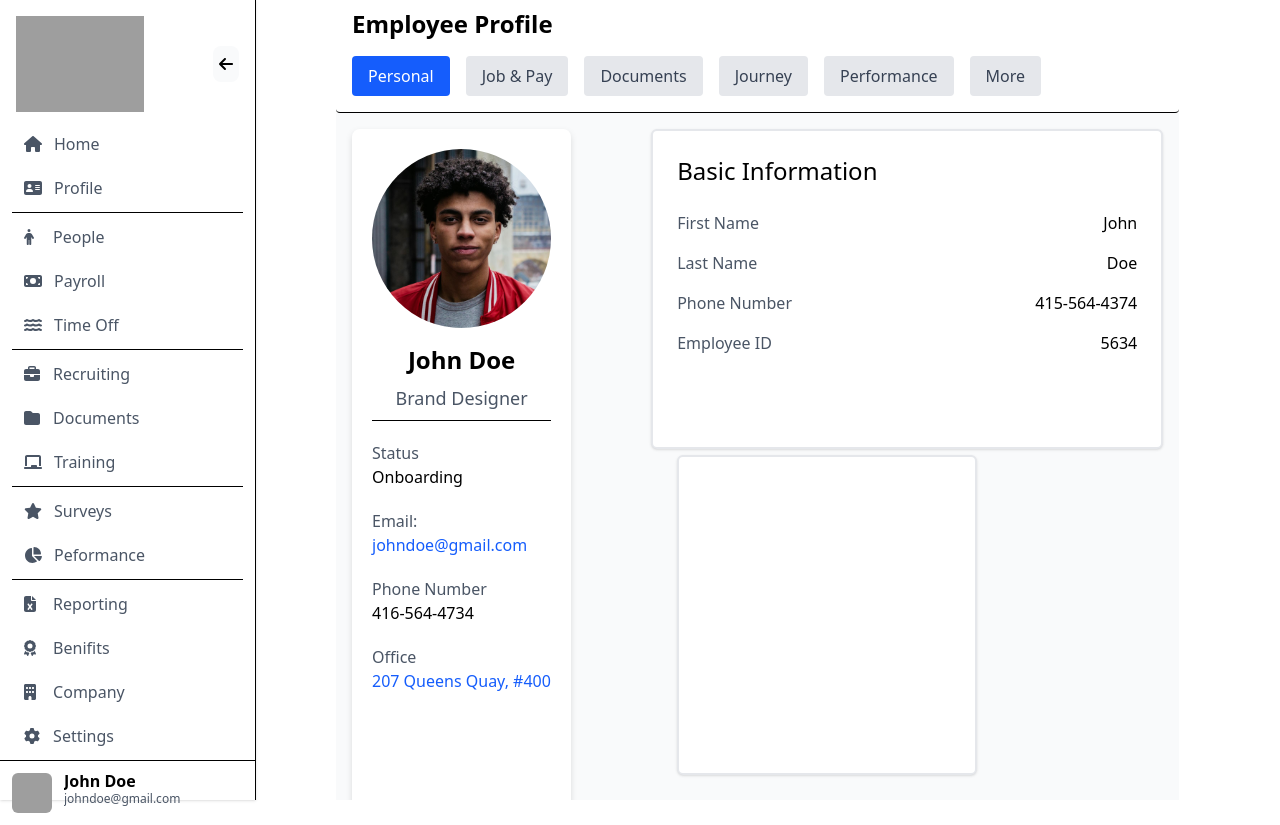
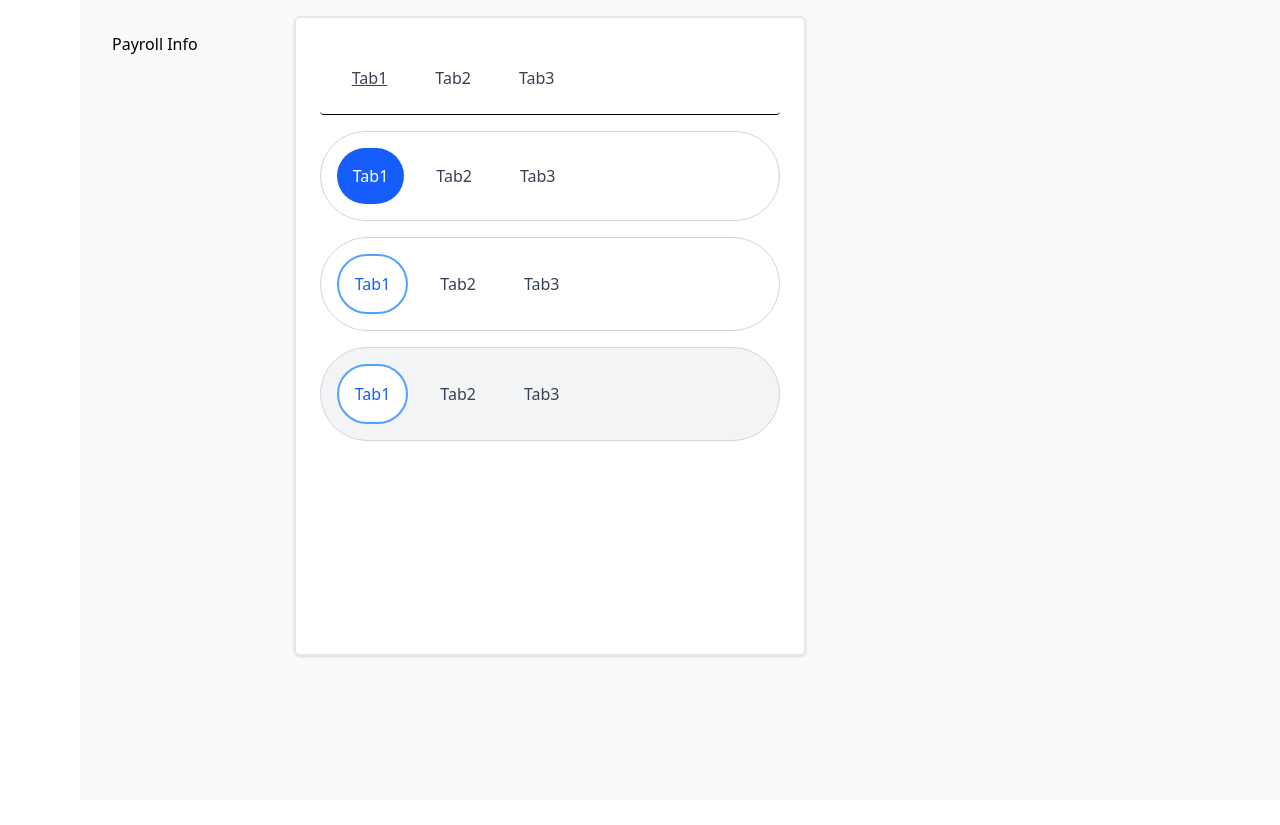
Before and after one commit to JayArch97/madeblu2, a React (Vite) app in the folder Madeblu/madeblu-test/: page / in a window 1280 px wide. After the commit the page ends 800 px from the top, so only its background shows below. Built offline with nearby package versions, Linux system fonts and the light colour scheme; grey boxes are pictures that could not be loaded.

Commit message:
updating for a second webpage

```diff
--- a/Madeblu/madeblu-test/Components/Cards.jsx
+++ b/Madeblu/madeblu-test/Components/Cards.jsx
@@ -1,5 +1,7 @@
 import ProfileCard from "./ProfileCard";
 import { useState } from "react";
+import { faPencil } from '@fortawesome/free-solid-svg-icons';
+import { FontAwesomeIcon } from '@fortawesome/react-fontawesome';
 
 // Placeholder components for other cards
 function PayrollCard() {
@@ -39,10 +41,9 @@ export default function Cards() {
         <>
         <div className="flex h-screen">
             <div className="w-20" />
-
-            <div className="flex flex-col flex-1">
-            <h2 className="text-2xl font-bold ml-4 mt-2">Employee Profile</h2>
-                <div className="flex space-x-4 p-4 border-b bg-white rounded-sm">
+             <div className="flex flex-col flex-1">
+                 <h2 className="text-2xl font-bold ml-4 mt-2">Employee Profile</h2>
+                     <div className="flex space-x-4 p-4 border-b bg-white rounded-sm">
                     {sections.map((section, index) => (
                         <button
                             key={index}
@@ -59,9 +60,12 @@ export default function Cards() {
                 </div>
 
                 <div className="flex flex-1 overflow-auto p-4 bg-gray-50">
-    {sections[activeSection].component}
+                {sections[activeSection].component}
 
-                <div className="ml-20 w-[40vw] min-w-[300px] h-[40vh] border-2 border-gray-200 bg-white p-6 rounded-md shadow-sm">
+                <div className="h-[100vh] grid-col-2 grid-rows-2">
+                <div className="ml-20 w-[40vw] min-w-[300px] h-[40vh] border-2 border-gray-200 bg-white p-6 rounded-md shadow-sm relative">
+                <p className="absolute top-5 right-0 size-16  ">{<FontAwesomeIcon icon={faPencil} />} </p>
+
                     <h2 className="text-2xl mb-6">Basic Information</h2>
 
                     <div className="space-y-4">
@@ -84,8 +88,31 @@ export default function Cards() {
                             <p className="text-gray-600">Employee ID</p>
                             <p className="font-medium">5634</p>
                         </div>
+
                     </div>
-                    <div className=" self-start mt-25 h-[40vh] w-[20vw] min-w-[300px] border-2 border-gray-200 bg-white p-6 rounded-md shadow-sm">
+                    </div>
+                    <div className="self-start ml-20 mt-5 h-[60vh] w-[40vw] min-w-[300px] border-2 border-gray-200 bg-white p-6 rounded-md shadow-sm relative">
+                    <p className="absolute top-5 right-0 size-16  ">  {<FontAwesomeIcon icon={faPencil} />}  </p>
+                    <h2 className="text-2xl mb-6">Personal Information</h2>
+
+                        <div className="space-y-4">
+                            <div className="flex justify-between">
+                                <p className="text-gray-600">Legal First Name</p>
+                                <p className="font-medium">Johnathan</p>
+                            </div>
+
+                            <div className="flex justify-between">
+                                <p className="text-gray-600"> Legal Last Name</p>
+                                <p className="font-medium">Doeber</p>
+                            </div>
+
+                            <div className="flex justify-between">
+                                <p className="text-gray-600">Phone Number</p>
+                                <p className="font-medium">415-564-4374</p>
+                            </div>
+
+                            </div>
+
                     </div>
                 </div>
 
--- a/Madeblu/madeblu-test/Components/MainPage.jsx
+++ b/Madeblu/madeblu-test/Components/MainPage.jsx
@@ -16,7 +16,7 @@ import { faAddressCard,
 import { FontAwesomeIcon } from '@fortawesome/react-fontawesome';
 import Sidebar, { SidebarItem } from "./Sidebar";
 import Cards from './Cards';
-import Container from './Containers'
+import SecondPage from './SecondPage';
 
 
 export default function EmployeeProfile(){
@@ -24,7 +24,7 @@ export default function EmployeeProfile(){
 
     return(
         <>
-            <div className="flex h-screen">
+            {/* <div className="flex h-screen">
 
             <Sidebar expanded={expanded} setExpanded={setExpanded}>
             <SidebarItem icon={<FontAwesomeIcon icon={faHome} />} text="Home" />
@@ -49,8 +49,8 @@ export default function EmployeeProfile(){
 
             </Sidebar>
             <Cards/>
-            <Container/>
-            </div>
+            </div> */}
+            <SecondPage />
         </>
     )
 }
--- a/Madeblu/madeblu-test/Components/ProfileCard.jsx
+++ b/Madeblu/madeblu-test/Components/ProfileCard.jsx
@@ -1,4 +1,4 @@
-    import stockProfileImage from '../src/assets/profile.jpeg'
+import stockProfileImage from '../src/assets/profile.jpeg'
 
     export default function ProfileCard() {
       return (
@@ -8,7 +8,7 @@
                     src={stockProfileImage}
                     alt="Profile"
                 />
-                <h2 className="font-bold text-2xl mt-4">John Doe</h2>
+                <h2 className="font-bold text-2xl ">John Doe</h2>
                 <h3 className="text-lg font-medium text-gray-600 mb-2 mt-2">Brand Designer</h3>
                 <hr/>
                 <p className='text-gray-600 text-left self-start mt-5'>Status</p>
--- /dev/null
+++ b/Madeblu/madeblu-test/Components/SecondPage.jsx
@@ -0,0 +1,112 @@
+import { useState } from "react";
+
+function Tab1() {
+    return <div className="p-4">Payroll Info</div>;
+}
+function Tab2() {
+    return <div className="p-4">Time Off Info</div>;
+}
+
+function Tab3() {
+    return <div className="p-4">Journey Info</div>;
+}
+
+const sections = [
+    { name: "Tab1", component: <Tab1 /> },
+    { name: "Tab2", component: <Tab2 /> },
+    { name: "Tab3", component:   <Tab3 /> },
+
+
+
+];
+
+export default function SecondPage(){
+    const [activeSection, setActiveSection] = useState(0);
+    const types = ["Cash", "Credit Card", "Bitcoin"];
+
+
+    return (
+    <div className="container mx-auto">
+        <div className="flex h-screen">
+             <div className="w-20" />
+               <div className="flex flex-col flex-1">
+
+                  <div className="flex flex-1 overflow-auto p-4 bg-gray-50">
+                    {sections[activeSection].component}
+
+                    <div className="h-[100vh] grid-col-2 grid-rows-2">
+
+                    <div className="ml-20 w-[40vw] min-w-[300px] h-[80vh] border-2 border-gray-200 bg-white p-6 rounded-md shadow-sm relative">
+                    <p className="absolute top-5 right-0 size-16  "> </p>
+
+                    <div className="flex space-x-4 p-4 border-b bg-white rounded-sm">
+                    {sections.map((section, index) => (
+                        <button
+                            key={index}
+                            className={`px-4 py-2 rounded ${
+                                activeSection === index
+                                    ? "bg-white-600 text-gray-700 underline"
+                                    : "bg-white-200 text-gray-700"
+                            }`}
+                            onClick={() => setActiveSection(index)}
+                        >
+                            {section.name}
+                        </button>
+                    ))}
+                      </div>
+
+                        <div className="flex space-x-4 p-4  bg-white  border-gray-300 border-1 rounded-full mt-4">
+                        {sections.map((section, index) => (
+                            <button
+                                key={index}
+                                className={`px-4 py-2 rounded ${
+                                    activeSection === index
+                                        ? "bg-blue-600  text-white rounded-full px-4 py-4"
+                                        : "bg-white-200 text-gray-700"
+                                }`}
+                                onClick={() => setActiveSection(index)}
+                            >
+                                {section.name}
+                            </button>
+                        ))}
+                      </div>
+                      <div className="flex space-x-4 p-4  bg-white  border-gray-300 border-1 rounded-full mt-4">
+                        {sections.map((section, index) => (
+                            <button
+                                key={index}
+                                className={`px-4 py-2 rounded ${
+                                    activeSection === index
+                                        ? "bg-white border-blue-400 border-2  text-blue-600 rounded-full px-4 py-4"
+                                        : "bg-white-200 text-gray-700"
+                                }`}
+                                onClick={() => setActiveSection(index)}
+                            >
+                                {section.name}
+                            </button>
+                        ))}
+                      </div>
+                      <div className="flex space-x-4 p-4  bg-gray-100  border-gray-300 border-1 rounded-full mt-4">
+                        {sections.map((section, index) => (
+                            <button
+                                key={index}
+                                className={`px-4 py-2 rounded ${
+                                    activeSection === index
+                                        ? "bg-white border-blue-400 border-2  text-blue-600 rounded-full px-4 py-4"
+                                        : "bg-white-200 text-gray-700"
+                                }`}
+                                onClick={() => setActiveSection(index)}
+                            >
+                                {section.name}
+                            </button>
+                        ))}
+                      </div>
+
+                      </div>
+                    </div>
+                    </div>
+                  </div>
+                 </div>
+                </div>
+
+    )
+}
--- a/Madeblu/madeblu-test/Components/Sidebar.jsx
+++ b/Madeblu/madeblu-test/Components/Sidebar.jsx
@@ -1,6 +1,6 @@
 import { FontAwesomeIcon } from '@fortawesome/react-fontawesome';
 import { faArrowLeft, faBars } from '@fortawesome/free-solid-svg-icons';
-import { useContext, createContext, useState } from "react";
+import { useContext, createContext } from "react";
 
 const SidebarContext = createContext();
 
@@ -45,7 +45,7 @@ export default function Sidebar({ children, expanded, setExpanded }) {
 }
 
 
-export function SidebarItem({ icon, text = "Home", active, alert }) {
+export function SidebarItem({ icon, text = "Home", active }) {
     const { expanded } = useContext(SidebarContext);
 
     return (
```
Also changed, not shown: Madeblu/madeblu-test/Components/Containers.jsx (deleted, +0 -7 lines).
